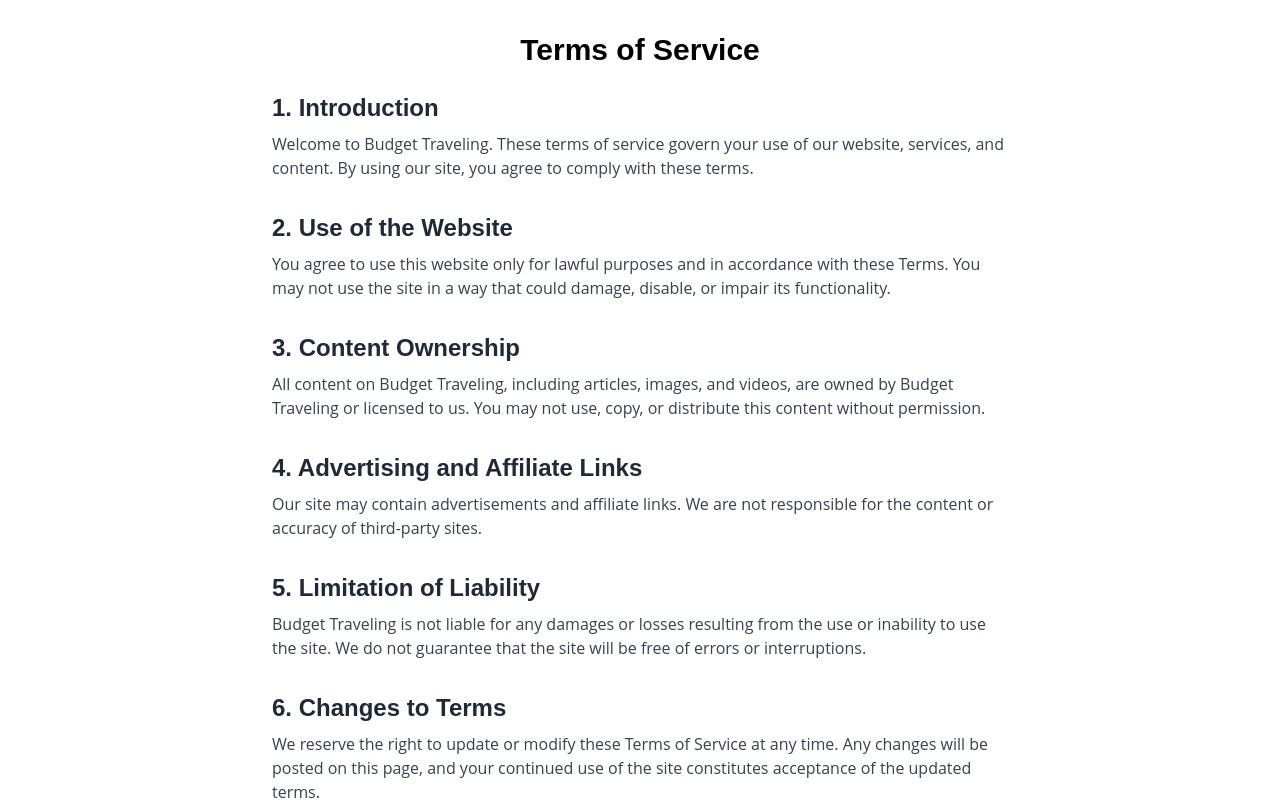
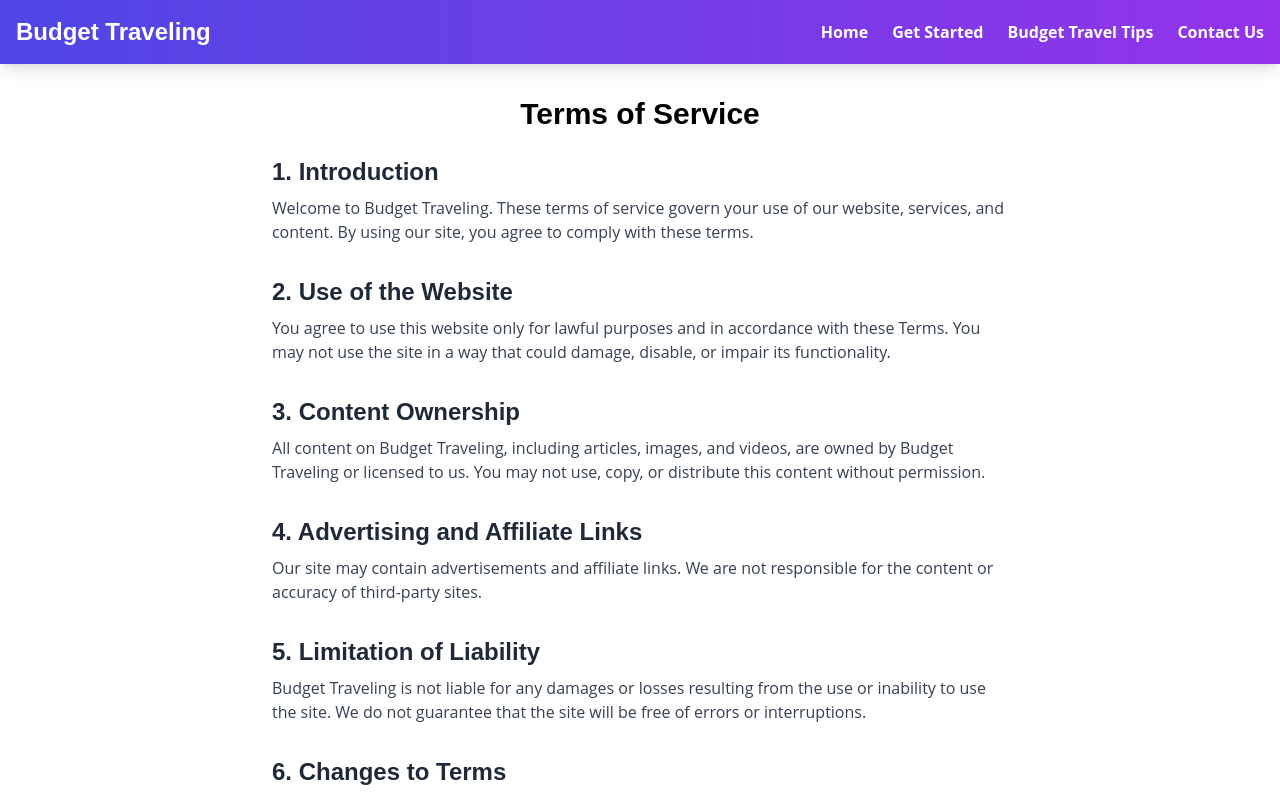
Before and after one commit to DeepralShakya/Budget-Traveling, a Next.js app: page /terms-of-service in a window 1280 px wide. Shown: the top 800 px of the page. Built offline with nearby package versions, Linux system fonts and the light colour scheme.

Commit message:
adjustments

```diff
--- a/app/layout.js
+++ b/app/layout.js
@@ -1,5 +1,6 @@
 import { Geist, Geist_Mono } from "next/font/google";
 import "./globals.css";
+import Navbar from "@/components/Navbar";
 
 const geistSans = Geist({
   variable: "--font-geist-sans",
@@ -37,6 +38,7 @@
       <body
         className={`${geistSans.variable} ${geistMono.variable} antialiased`}
       >
+        <Navbar />
         {children}
       </body>
     </html>
--- a/app/page.js
+++ b/app/page.js
@@ -14,9 +14,6 @@
 export default function Home() {
   return (
     <div className="bg-[url('/images/bg1.jpg')] bg-cover h-screen bg-center">
-      <Navbar />
-
-
         <Header />
         <div className="flex flex-col container mx-auto px-4 md:px-8 md:flex gap-8">
 
--- a/components/Navbar.jsx
+++ b/components/Navbar.jsx
@@ -30,7 +30,7 @@
           </li>
           <li>
             <a
-              href="#introduction"
+              href="/#introduction"
               className="hover:text-gray-400 transition duration-200 font-bold"
             >
               Get Started
@@ -38,7 +38,7 @@
           </li>
           <li>
             <a
-              href="#tips"
+              href="/#tips"
               className="hover:text-gray-400 transition duration-200 font-bold"
             >
               Budget Travel Tips
```
